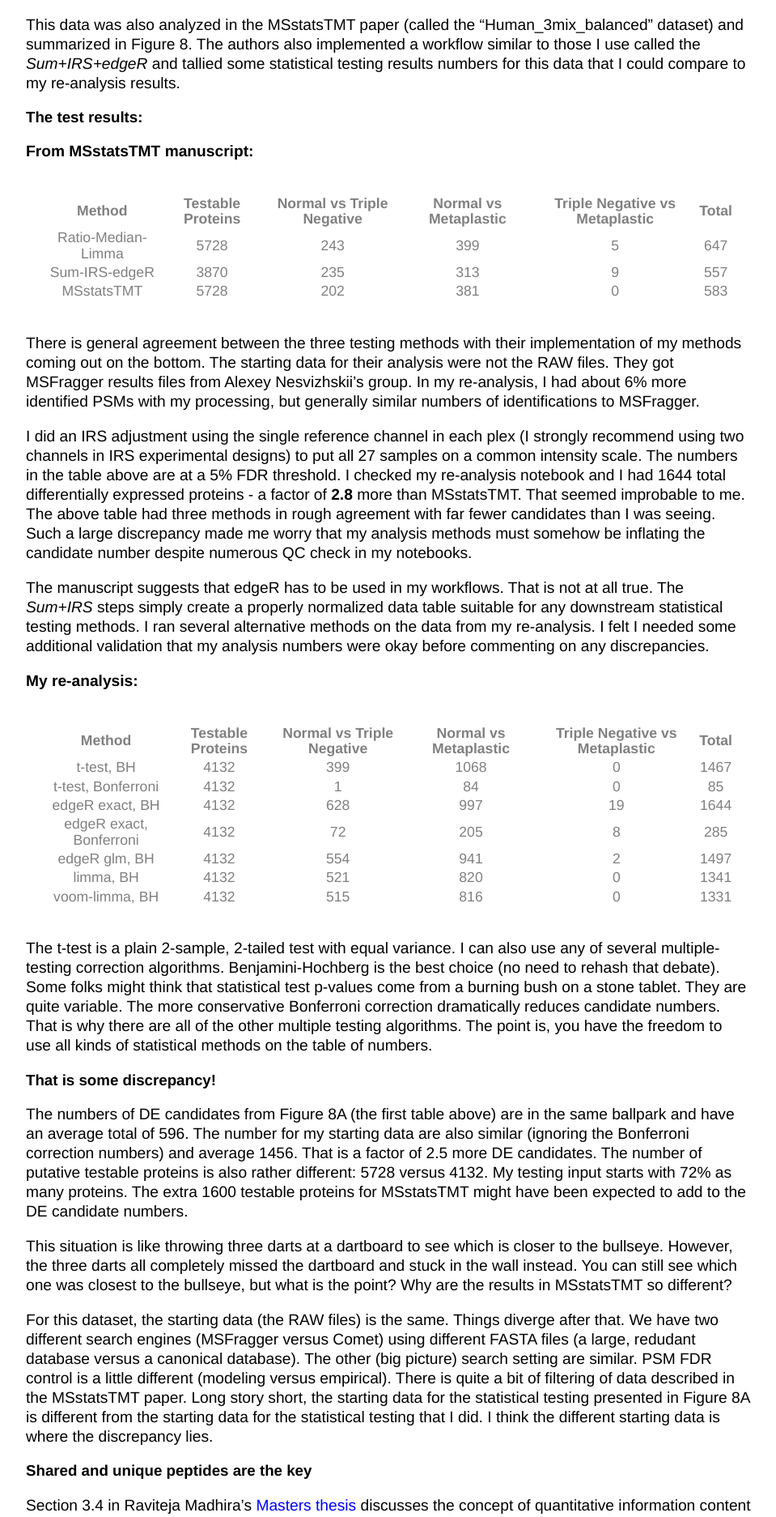
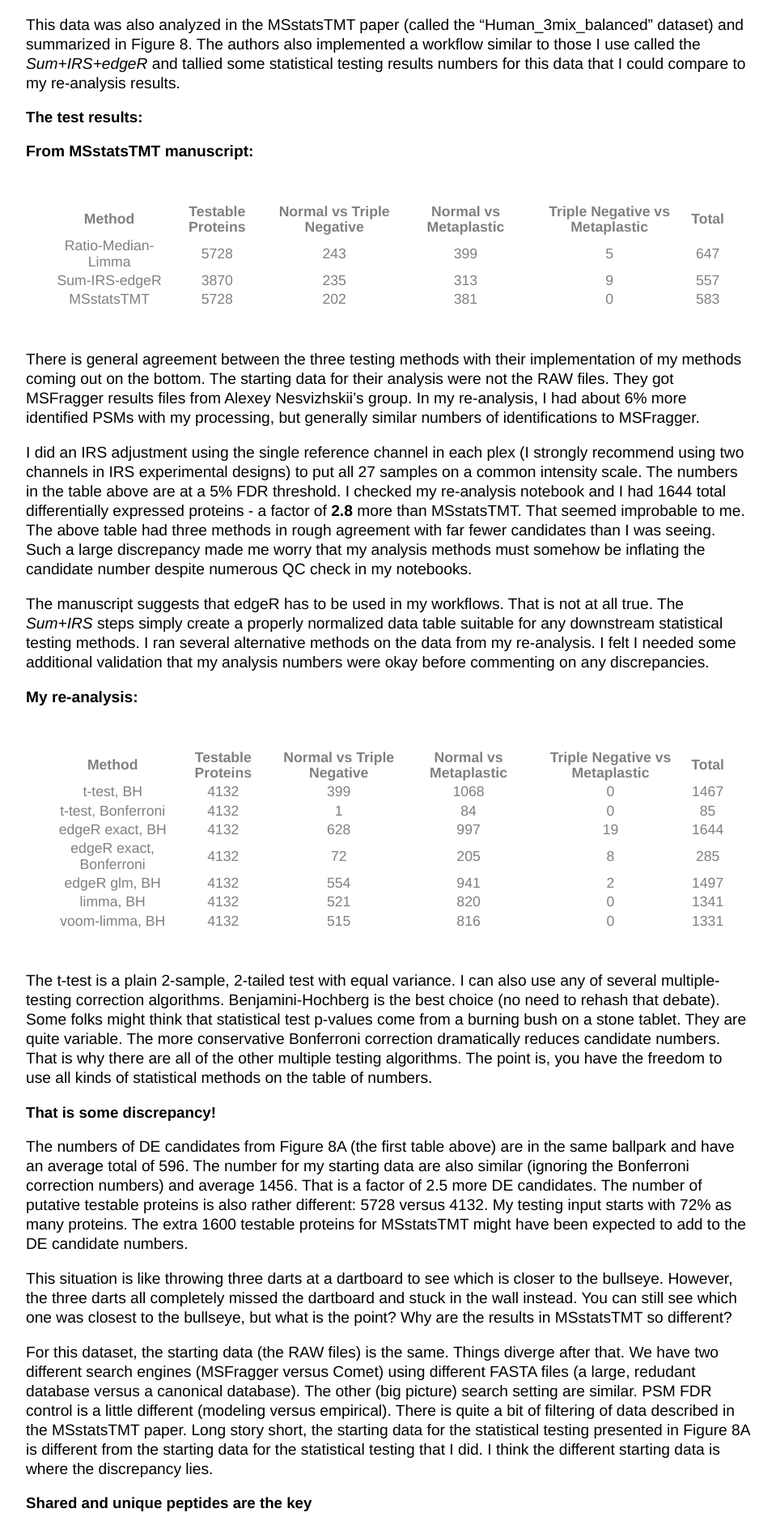
Before and after one commit to pwilmart/pwilmart.github.io, a Jekyll site: the page built from _posts/2020-07-24-Houston-we-have-a-discrepancy.md, in a window 1280 px wide. Shown: the part 873-2746 px from the top of the page at 81% size, without its empty margins (160-1119 px from the left). Built offline with Jekyll 4.4.1, drawn with Linux system fonts in a browser that asks for light colours.

Commit message:
pad table cells

```diff
--- a/css/main.css
+++ b/css/main.css
@@ -66,7 +66,7 @@
 	font-size: 1.1em;
 	line-height: 1.1em;
 	color: #808080;
-	padding: 20px
+	padding: 30px
 }
 
 td {
```
